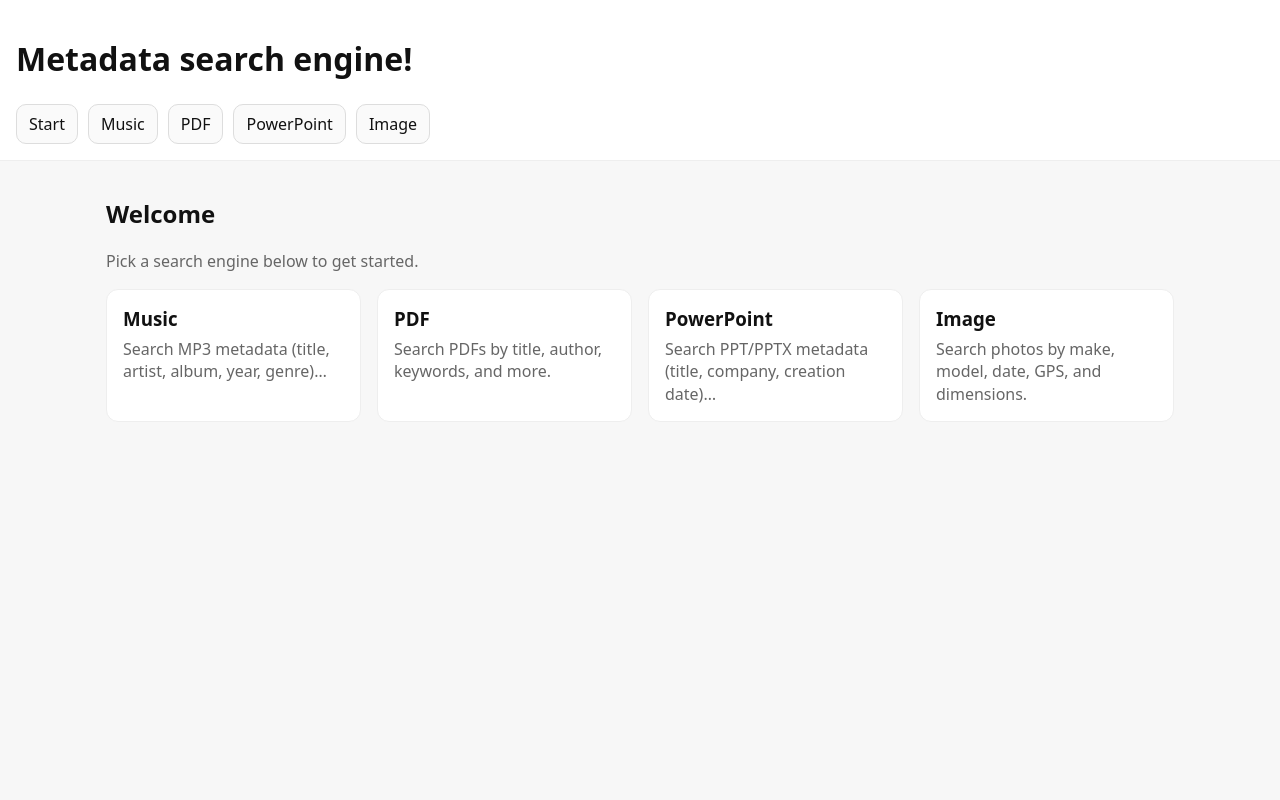
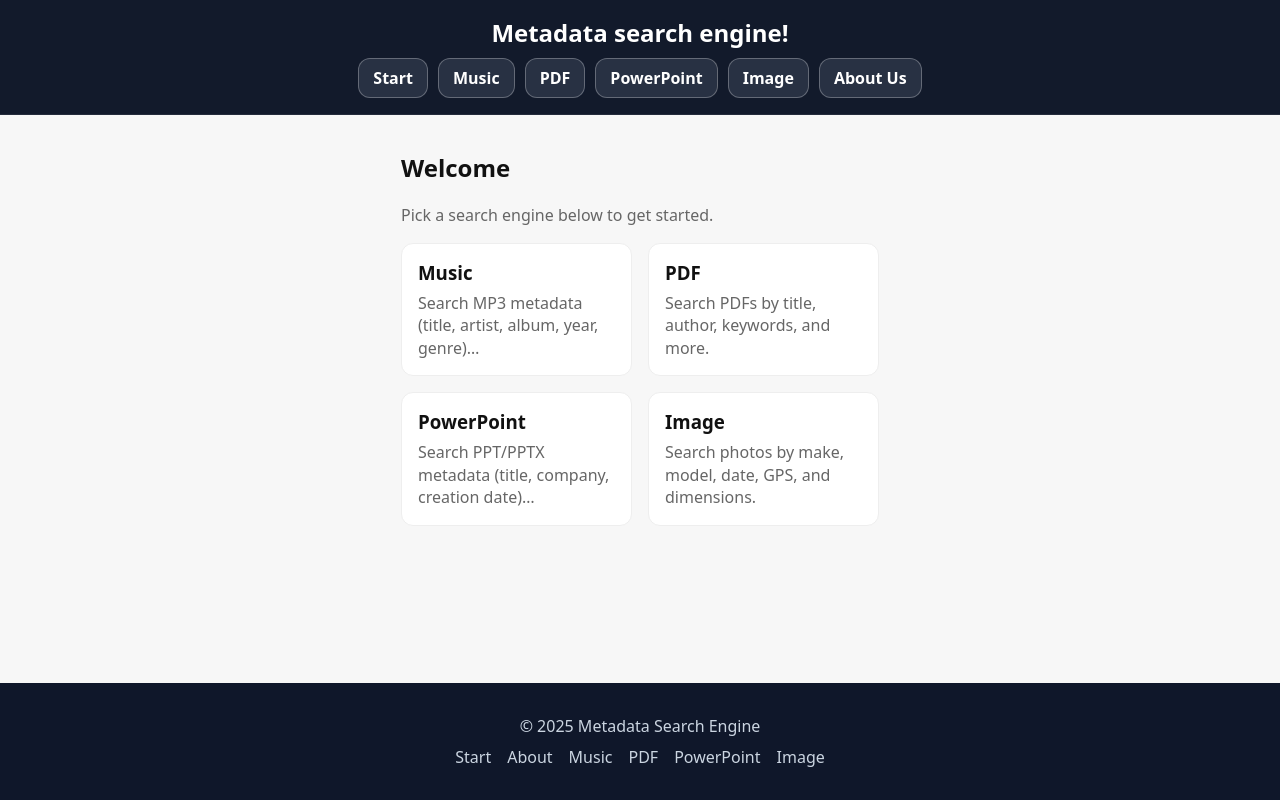
Before and after one commit to JohanTran94/Metadata-Projekt, a website: page frontend/index.html in a window 1280 px wide. Drawn offline with Linux system fonts and the light colour scheme.

Commit message:
add about us and css

```diff
--- a/frontend/index.html
+++ b/frontend/index.html
@@ -17,13 +17,27 @@
       <a href="#pdf">PDF</a>
       <a href="#powerpoint">PowerPoint</a>
       <a href="#image">Image</a>
+      <a href="#about">About Us</a>
     </nav>
   </header>
 
   <main id="app" class="container"></main>
 
+  <footer class="site-footer">
+    <div class="container footer-inner">
+      <span>© 2025 Metadata Search Engine</span>
+      <nav class="footer-links">
+        <a href="#start">Start</a>
+        <a href="#about">About</a>
+        <a href="#music">Music</a>
+        <a href="#pdf">PDF</a>
+        <a href="#powerpoint">PowerPoint</a>
+        <a href="#image">Image</a>
+      </nav>
+    </div>
+  </footer>
+
   <script type="module" src="./main.js"></script>
-
 </body>
 
 </html>
--- a/frontend/main.js
+++ b/frontend/main.js
@@ -8,6 +8,7 @@ const routes = {
   pdf: './pdf_main.js',
   powerpoint: './ppt_main.js',
   image: './image_main.js',
+  about: './about_main.js',
 };
 
 
--- a/frontend/style.css
+++ b/frontend/style.css
@@ -114,3 +114,135 @@ td {
   background: #e9f0ff;
   border-color: #cfe0ff;
 }
+
+/* ==== HEADER ==== */
+.site-header {
+  background: #1e293b;
+  /* navy dark background */
+  color: white;
+  padding: 1rem;
+  text-align: center;
+}
+
+.site-header h1 {
+  margin: 0;
+  font-size: 1.5rem;
+}
+
+.tabs {
+  margin-top: 0.5rem;
+  display: flex;
+  justify-content: center;
+  gap: 1rem;
+}
+
+.tabs a {
+  color: white;
+  text-decoration: none;
+  font-weight: bold;
+}
+
+.tabs a:hover {
+  text-decoration: underline;
+}
+
+/* ==== FOOTER ==== */
+.site-footer {
+  background: #0f172a;
+  color: #cbd5e1;
+  padding: 1rem;
+  margin-top: 2rem;
+}
+
+.footer-inner {
+  display: flex;
+  flex-direction: column;
+  align-items: center;
+  gap: 0.5rem;
+}
+
+.footer-links {
+  display: flex;
+  gap: 1rem;
+}
+
+.footer-links a {
+  color: #cbd5e1;
+  text-decoration: none;
+}
+
+.footer-links a:hover {
+  color: white;
+}
+
+html,
+body {
+  height: 100%;
+}
+
+body {
+  min-height: 100vh;
+  display: flex;
+  flex-direction: column;
+}
+
+.site-header {
+  flex: 0 0 auto;
+}
+
+#app.container,
+main#app {
+  flex: 1 0 auto;
+}
+
+.site-footer {
+  flex: 0 0 auto;
+  margin-top: auto;
+}
+
+
+.site-header {
+  background: #121a2b;
+  color: #fff;
+}
+
+.tabs {
+  margin-top: 8px;
+  display: flex;
+  justify-content: center;
+  gap: 10px;
+  flex-wrap: wrap;
+}
+
+.tabs a {
+  display: inline-block;
+  padding: 8px 14px;
+  border-radius: 12px;
+  border: 1px solid rgba(255, 255, 255, .28);
+  background: rgba(255, 255, 255, .10);
+
+  color: #fff;
+
+  text-decoration: none;
+  font-weight: 600;
+  backdrop-filter: saturate(120%);
+  transition: background .12s ease, color .12s ease, border-color .12s ease, transform .06s ease;
+}
+
+.tabs a:hover {
+  background: rgba(255, 255, 255, .18);
+  border-color: rgba(255, 255, 255, .35);
+  transform: translateY(-1px);
+}
+
+
+.tabs a.active {
+  background: #ffffff;
+  color: #0b1220;
+  border-color: #ffffff;
+  box-shadow: 0 2px 10px rgba(0, 0, 0, .08);
+}
+
+.site-header {
+  border-bottom: 1px solid rgba(255, 255, 255, .08);
+}
```
